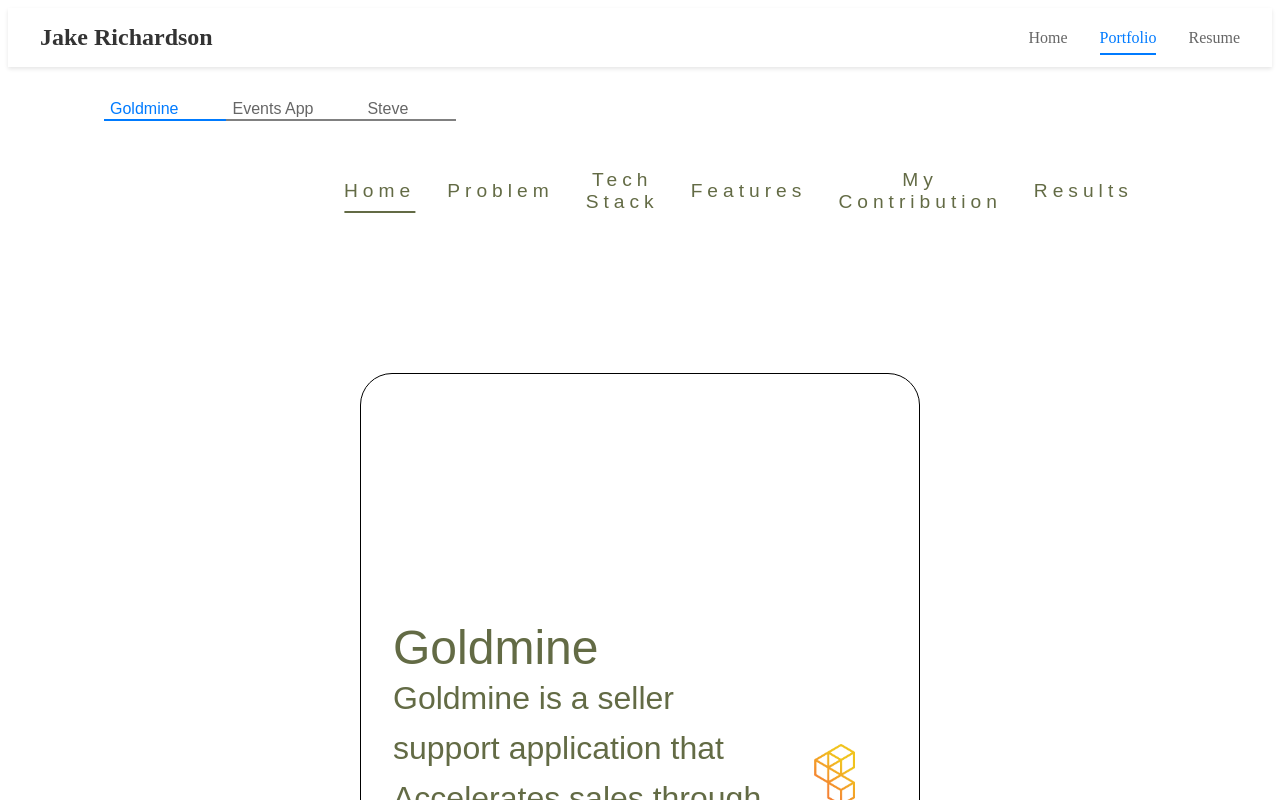
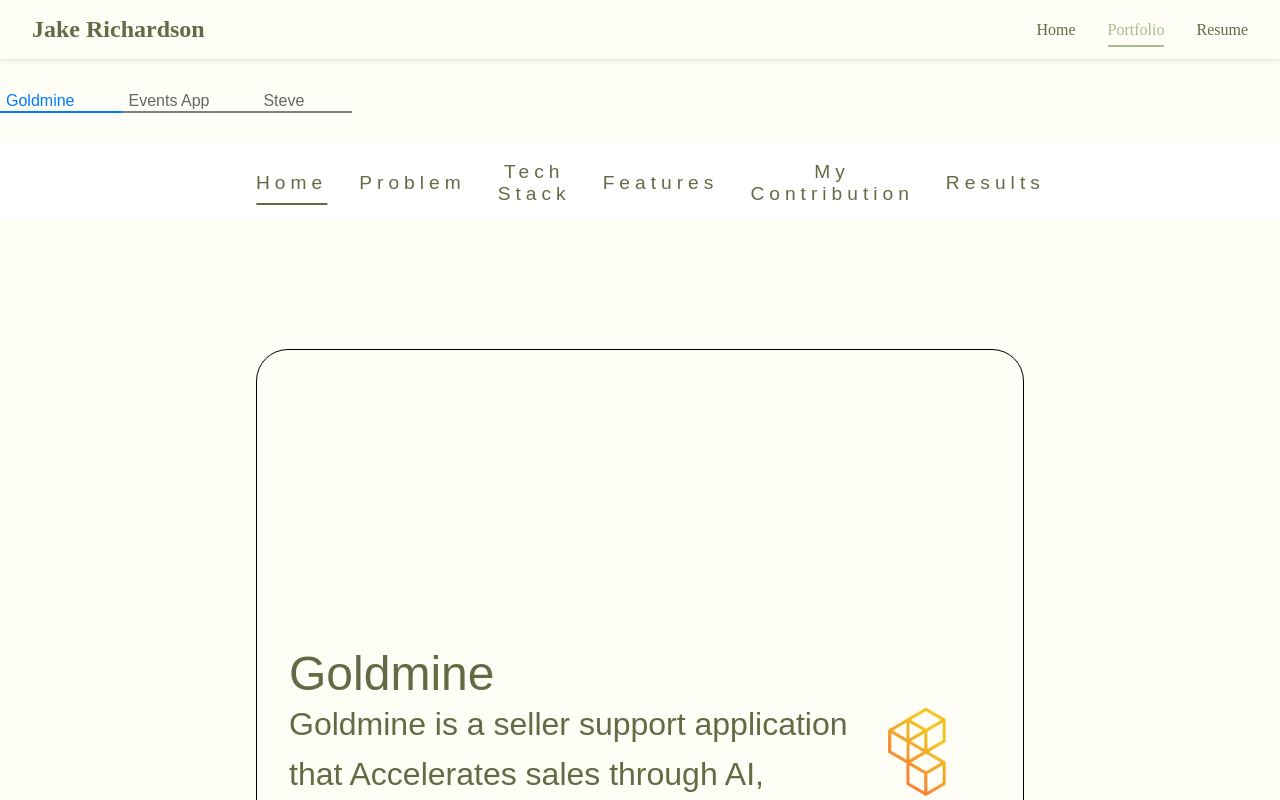
Before and after one commit to concastor/Portfolio_site, an Angular app: page /portfolio in a window 1280 px wide. Shown: the top 800 px of the page. Built offline with nearby package versions, Linux system fonts and the light colour scheme; sample sign-in values are in the browser's storage.

Commit message:
update styling and colour scheme

```diff
--- a/src/app/app.component.scss
+++ b/src/app/app.component.scss
@@ -1,5 +1,5 @@
 .content {
   min-height: 90vh;
-  padding: 0 5rem;
+  // padding: 0 5rem;
   position: relative;
 }
--- a/src/app/src/app/features/home/home.component.scss
+++ b/src/app/src/app/features/home/home.component.scss
@@ -1,4 +1,5 @@
 .home-container {
+  padding: 0 5rem;
   .section {
     margin: 10rem;
   }
--- a/src/app/src/app/features/projects/projects.component.scss
+++ b/src/app/src/app/features/projects/projects.component.scss
@@ -3,7 +3,7 @@
   display: flex;
   align-items: center;
 
-  margin: 2rem 1rem;
+  margin: 2rem 0rem;
   position: static;
 
   .nav-button {
@@ -30,7 +30,6 @@
   }
 }
 .portfolio-container {
-  margin: 1rem;
   display: flex;
   flex-direction: column;
 
--- a/src/app/src/app/layout/header/header.component.scss
+++ b/src/app/src/app/layout/header/header.component.scss
@@ -1,5 +1,5 @@
 .header {
-  background-color: #ffffff;
+  background-color: var(--background-color);
   box-shadow: 0 2px 4px rgba(0, 0, 0, 0.1);
   padding: 1rem 0;
   top: 0;
@@ -17,7 +17,8 @@
     a {
       font-size: 1.5rem;
       font-weight: bold;
-      color: #333;
+      color: var(--primary-color);
+
       text-decoration: none;
       cursor: pointer;
     }
@@ -28,7 +29,7 @@
     gap: 2rem;
 
     a {
-      color: #666;
+      color: var(--primary-color);
       text-decoration: none;
       font-weight: 500;
       transition: color 0.3s ease;
@@ -36,11 +37,11 @@
       cursor: pointer;
 
       &:hover {
-        color: #007bff;
+        color: var(--secondary-color);
       }
 
       &.active {
-        color: #007bff;
+        color: var(--secondary-color);
 
         &::after {
           content: "";
@@ -49,7 +50,7 @@
           left: 0;
           width: 100%;
           height: 2px;
-          background-color: #007bff;
+          background-color: var(--secondary-color);
         }
       }
     }
--- a/src/app/src/app/layout/section-block/section-block.component.scss
+++ b/src/app/src/app/layout/section-block/section-block.component.scss
@@ -23,8 +23,8 @@
   .wave-top svg {
     position: relative;
     display: block;
-    width: calc(152% + 1.3px);
-    height: 90px;
+    width: calc(100% + 1.3px);
+    height: 94px;
   }
 
   .wave-top .shape-fill {
--- a/src/styles.scss
+++ b/src/styles.scss
@@ -1,3 +1,7 @@
+body {
+  margin: 0;
+  background-color: var(--background-color);
+}
 html {
   scroll-behavior: smooth;
 }
```
